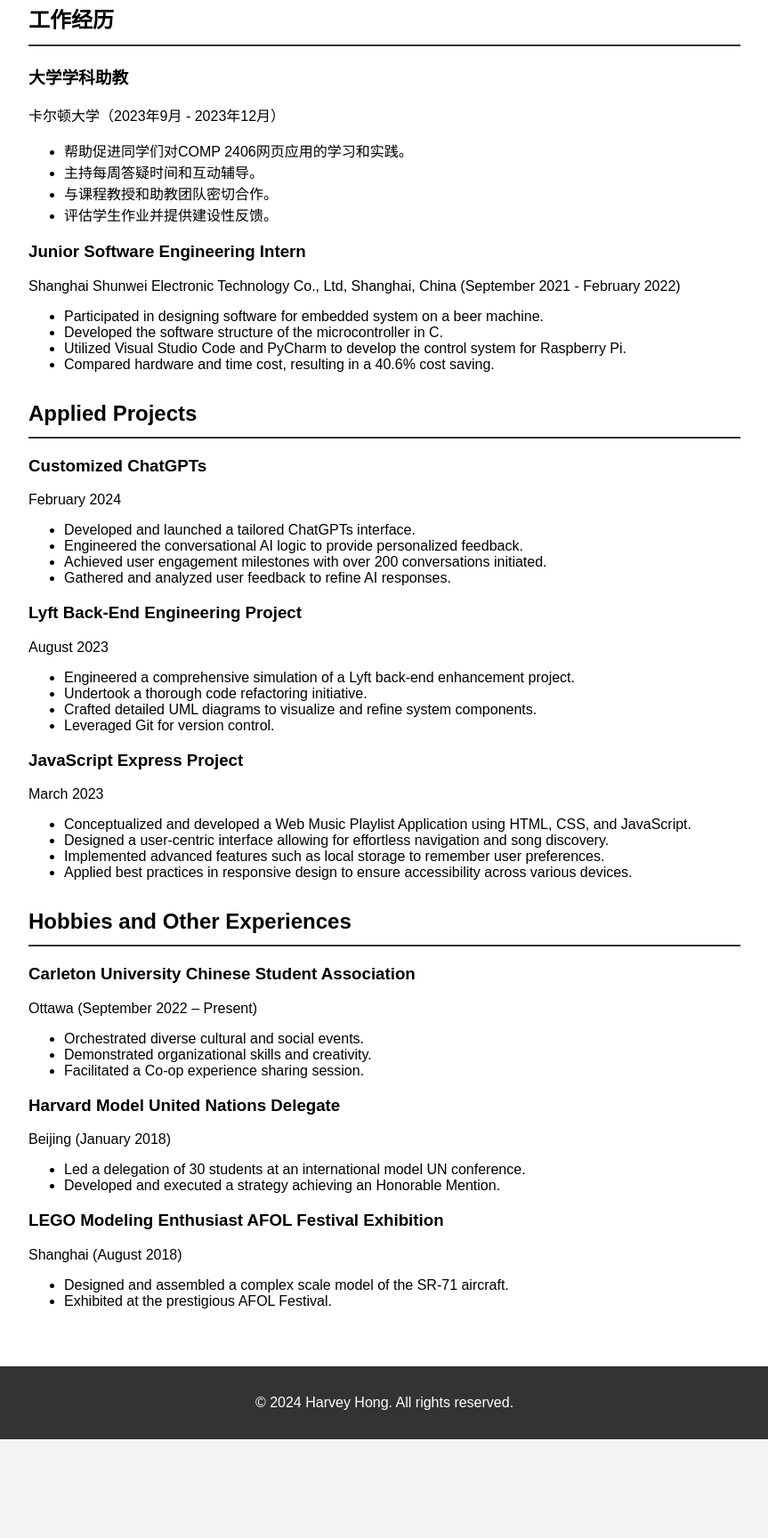
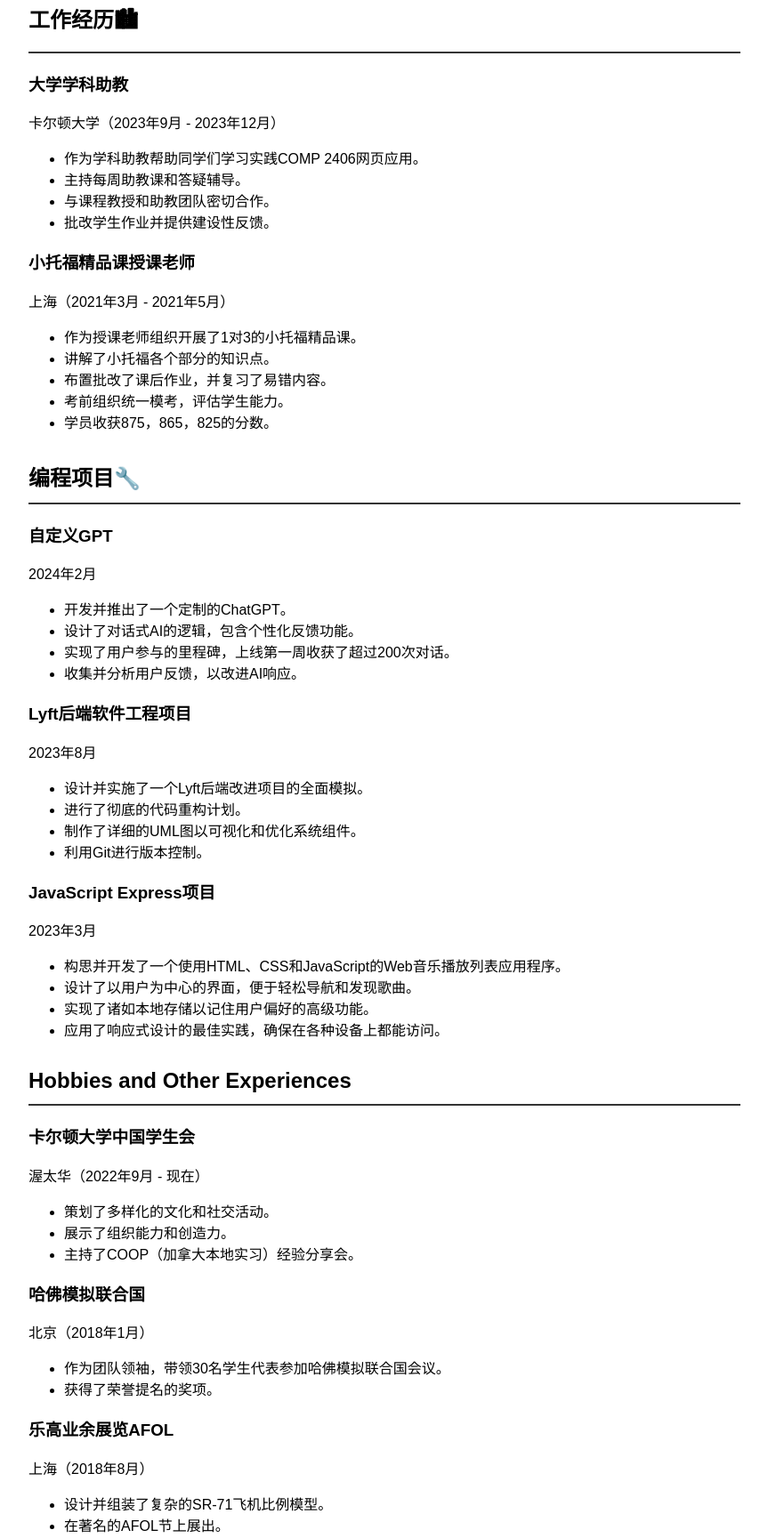
Before and after one commit to HarveyWho/HarveyWho.Github.io, a plain HTML site: page index.html in a window 1280 px wide. Shown: the part 689-2418 px from the top of the page at 89% size, without its empty margins (208-1071 px from the left). Before the commit the page ends 2307 px from the top, so only its background shows below. Drawn offline with Linux system fonts and the light colour scheme.

Commit message:
Update index.html

```diff
--- a/index.html
+++ b/index.html
@@ -24,8 +24,8 @@
 
     <main>
         <section id="education">
-            <h2>教育经历</h2>
-            <p>英属哥伦比亚大学，加拿大BC省（2019年9月 - 2021年6月）</p>
+            <h2>教育经历📚</h2>
+            <p>英属哥伦比亚大学，加拿大BC省（2019年9月 - 2021年5月）</p>
             <ul>
                 <li>文科学士，主修计算机科学，辅修英语语言</li>
             </ul>
@@ -37,7 +37,7 @@
         </section>
 
         <section id="skills">
-            <h2>专业技能</h2>
+            <h2>专业技能👨‍💻</h2>
             <ul>
                 <li>硬件编程：Linux，CMD，Keil uVision5，STM32CubeMX</li>
                 <li>软件编程：C，C++，Java，Python，GitHub，Visual Studio Code</li>
@@ -47,62 +47,63 @@
         </section>
 
         <section id="experience">
-            <h2>工作经历</h2>
+            <h2>工作经历🏙</h2>
             <div class="job">
                 <h3>大学学科助教</h3>
                 <p>卡尔顿大学（2023年9月 - 2023年12月）</p>
                 <ul>
-                    <li>帮助促进同学们对COMP 2406网页应用的学习和实践。</li>
-                    <li>主持每周答疑时间和互动辅导。</li>
+                    <li>作为学科助教帮助同学们学习实践COMP 2406网页应用。</li>
+                    <li>主持每周助教课和答疑辅导。</li>
                     <li>与课程教授和助教团队密切合作。</li>
-                    <li>评估学生作业并提供建设性反馈。</li>
+                    <li>批改学生作业并提供建设性反馈。</li>
                 </ul>
             </div>
 
             <div class="job">
-                <h3>Junior Software Engineering Intern</h3>
-                <p>Shanghai Shunwei Electronic Technology Co., Ltd, Shanghai, China (September 2021 - February 2022)</p>
+                <h3>小托福精品课授课老师</h3>
+                <p>上海（2021年3月 - 2021年5月）</p>
                 <ul>
-                    <li>Participated in designing software for embedded system on a beer machine.</li>
-                    <li>Developed the software structure of the microcontroller in C.</li>
-                    <li>Utilized Visual Studio Code and PyCharm to develop the control system for Raspberry Pi.</li>
-                    <li>Compared hardware and time cost, resulting in a 40.6% cost saving.</li>
+                    <li>作为授课老师组织开展了1对3的小托福精品课。</li>
+                    <li>讲解了小托福各个部分的知识点。</li>
+                    <li>布置批改了课后作业，并复习了易错内容。</li>
+                    <li>考前组织统一模考，评估学生能力。</li>
+                    <li>学员收获875，865，825的分数。</li>
                 </ul>
             </div>
         </section>
 
         <section id="projects">
-            <h2>Applied Projects</h2>
+            <h2>编程项目🔧</h2>
             <div class="project">
-                <h3>Customized ChatGPTs</h3>
-                <p>February 2024</p>
+                <h3>自定义GPT</h3>
+                <p>2024年2月</p>
                 <ul>
-                    <li>Developed and launched a tailored ChatGPTs interface.</li>
-                    <li>Engineered the conversational AI logic to provide personalized feedback.</li>
-                    <li>Achieved user engagement milestones with over 200 conversations initiated.</li>
-                    <li>Gathered and analyzed user feedback to refine AI responses.</li>
+                    <li>开发并推出了一个定制的ChatGPT。</li>
+                    <li>设计了对话式AI的逻辑，包含个性化反馈功能。</li>
+                    <li>实现了用户参与的里程碑，上线第一周收获了超过200次对话。</li>
+                    <li>收集并分析用户反馈，以改进AI响应。</li>
                 </ul>
             </div>
 
             <div class="project">
-                <h3>Lyft Back-End Engineering Project</h3>
-                <p>August 2023</p>
+                <h3>Lyft后端软件工程项目</h3>
+                <p>2023年8月</p>
                 <ul>
-                    <li>Engineered a comprehensive simulation of a Lyft back-end enhancement project.</li>
-                    <li>Undertook a thorough code refactoring initiative.</li>
-                    <li>Crafted detailed UML diagrams to visualize and refine system components.</li>
-                    <li>Leveraged Git for version control.</li>
+                    <li>设计并实施了一个Lyft后端改进项目的全面模拟。</li>
+                    <li>进行了彻底的代码重构计划。</li>
+                    <li>制作了详细的UML图以可视化和优化系统组件。</li>
+                    <li>利用Git进行版本控制。</li>
                 </ul>
             </div>
 
             <div class="project">
-                <h3>JavaScript Express Project</h3>
-                <p>March 2023</p>
+                <h3>JavaScript Express项目</h3>
+                <p>2023年3月</p>
                 <ul>
-                    <li>Conceptualized and developed a Web Music Playlist Application using HTML, CSS, and JavaScript.</li>
-                    <li>Designed a user-centric interface allowing for effortless navigation and song discovery.</li>
-                    <li>Implemented advanced features such as local storage to remember user preferences.</li>
-                    <li>Applied best practices in responsive design to ensure accessibility across various devices.</li>
+                    <li>构思并开发了一个使用HTML、CSS和JavaScript的Web音乐播放列表应用程序。</li>
+                    <li>设计了以用户为中心的界面，便于轻松导航和发现歌曲。</li>
+                    <li>实现了诸如本地存储以记住用户偏好的高级功能。</li>
+                    <li>应用了响应式设计的最佳实践，确保在各种设备上都能访问。</li>
                 </ul>
             </div>
         </section>
@@ -110,30 +111,30 @@
         <section id="hobbies">
             <h2>Hobbies and Other Experiences</h2>
             <div class="hobby">
-                <h3>Carleton University Chinese Student Association</h3>
-                <p>Ottawa (September 2022 – Present)</p>
+                <h3>卡尔顿大学中国学生会</h3>
+                <p>渥太华（2022年9月 - 现在）</p>
                 <ul>
-                    <li>Orchestrated diverse cultural and social events.</li>
-                    <li>Demonstrated organizational skills and creativity.</li>
-                    <li>Facilitated a Co-op experience sharing session.</li>
+                    <li>策划了多样化的文化和社交活动。</li>
+                    <li>展示了组织能力和创造力。</li>
+                    <li>主持了COOP（加拿大本地实习）经验分享会。</li>
                 </ul>
             </div>
 
             <div class="hobby">
-                <h3>Harvard Model United Nations Delegate</h3>
-                <p>Beijing (January 2018)</p>
+                <h3>哈佛模拟联合国</h3>
+                <p>北京（2018年1月）</p>
                 <ul>
-                    <li>Led a delegation of 30 students at an international model UN conference.</li>
-                    <li>Developed and executed a strategy achieving an Honorable Mention.</li>
+                    <li>作为团队领袖，带领30名学生代表参加哈佛模拟联合国会议。</li>
+                    <li>获得了荣誉提名的奖项。</li>
                 </ul>
             </div>
 
             <div class="hobby">
-                <h3>LEGO Modeling Enthusiast AFOL Festival Exhibition</h3>
-                <p>Shanghai (August 2018)</p>
+                <h3>乐高业余展览AFOL</h3>
+                <p>上海（2018年8月）</p>
                 <ul>
-                    <li>Designed and assembled a complex scale model of the SR-71 aircraft.</li>
-                    <li>Exhibited at the prestigious AFOL Festival.</li>
+                    <li>设计并组装了复杂的SR-71飞机比例模型。</li>
+                    <li>在著名的AFOL节上展出。</li>
                 </ul>
             </div>
         </section>
```
